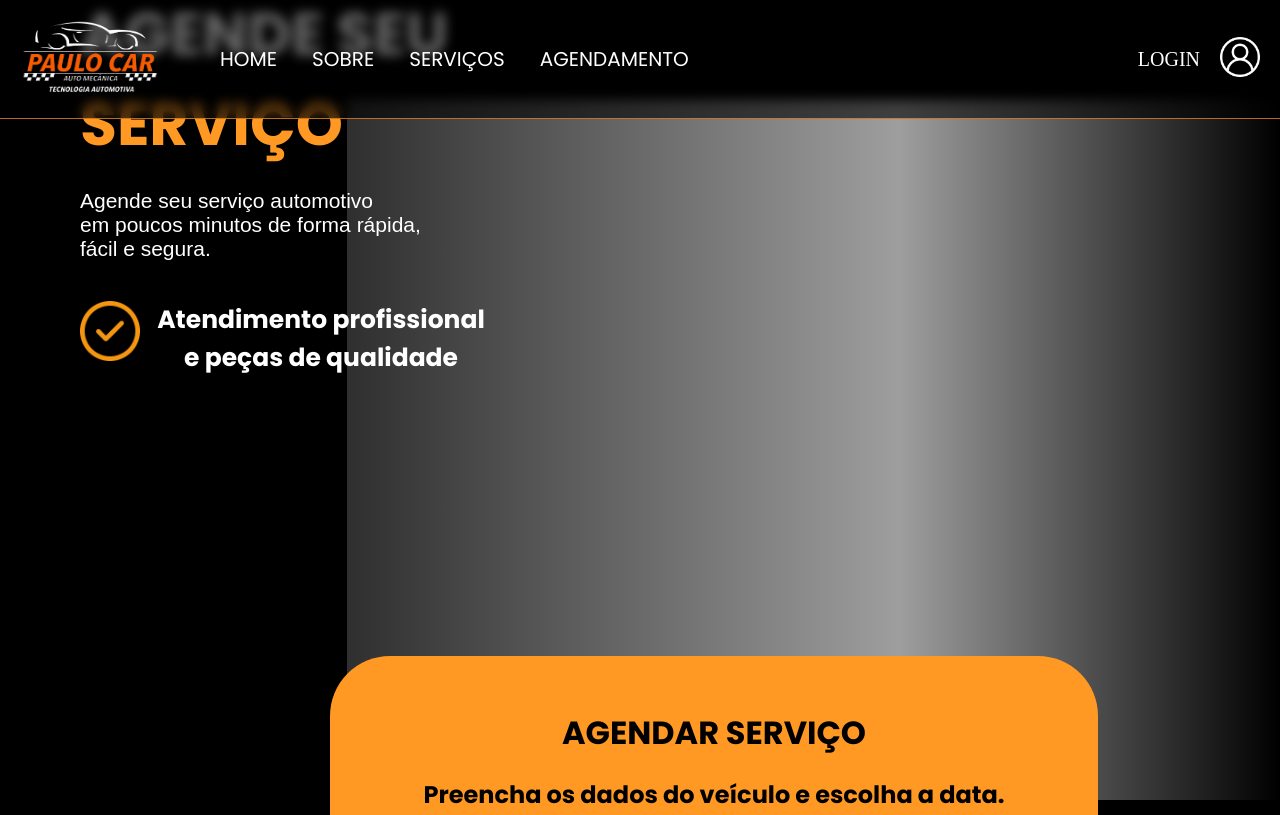
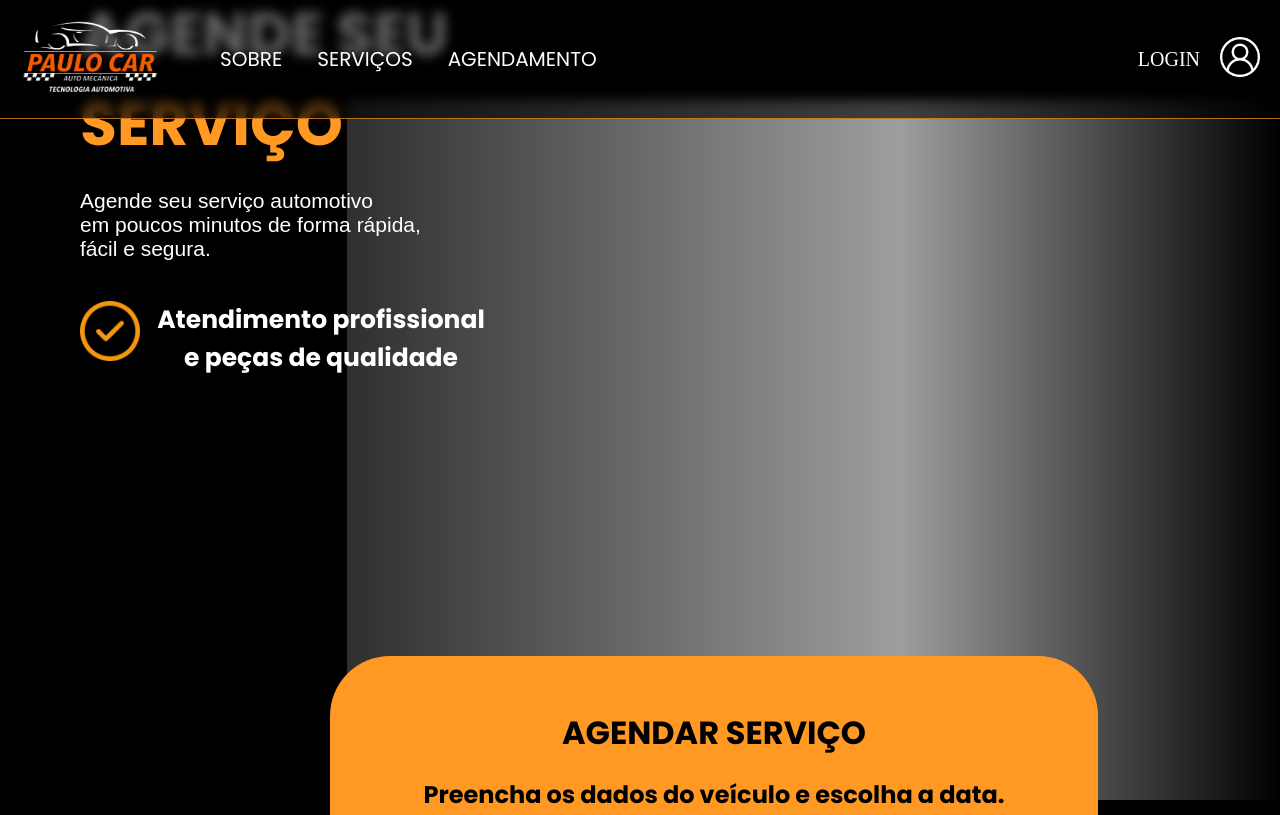
Before and after one commit to Anareis10/TCC---Oficina-Mec-mica, a plain HTML site: page agendamento.html in a window 1280 px wide. Shown: the top 815 px of the page. Drawn offline with Linux system fonts and the light colour scheme; grey boxes are pictures that could not be loaded.

Commit message:
.
removendo o home

```diff
--- a/agendamento.html
+++ b/agendamento.html
@@ -21,7 +21,6 @@
                 </div>
 
                 <div class="superior__meio">
-                    <a class="superior__meio" href="./index.html">HOME</a>
                     <a class="superior__meio" href="index.html#sobre">SOBRE</a>
                     <a class="superior__meio" href="index.html#servicos">SERVIÇOS</a>
                     <a class="superior__meio" href="./agendamento.html">AGENDAMENTO</a>
```
Also changed, not shown: diagnostico.html (+0 -1 lines), index.html (+0 -1 lines), manutencao.html (+0 -1 lines), modulos.html (+0 -1 lines).
